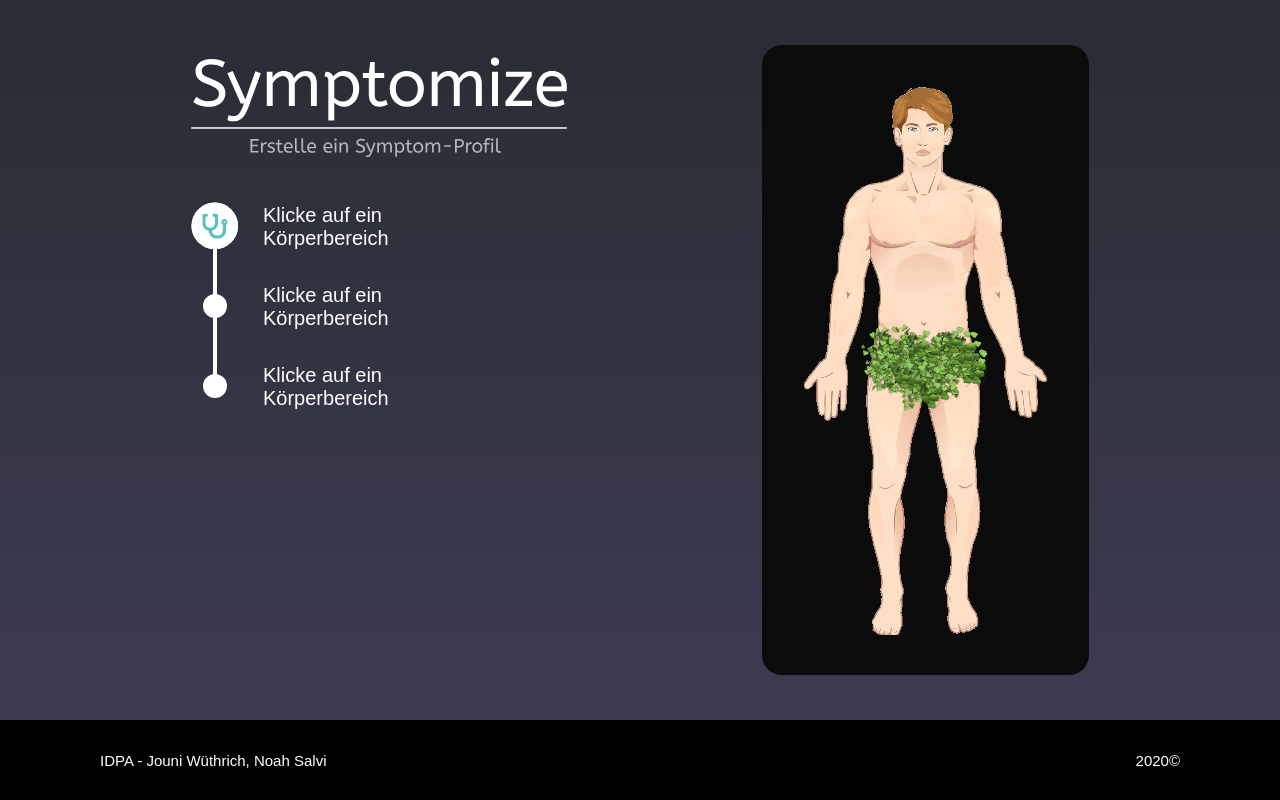
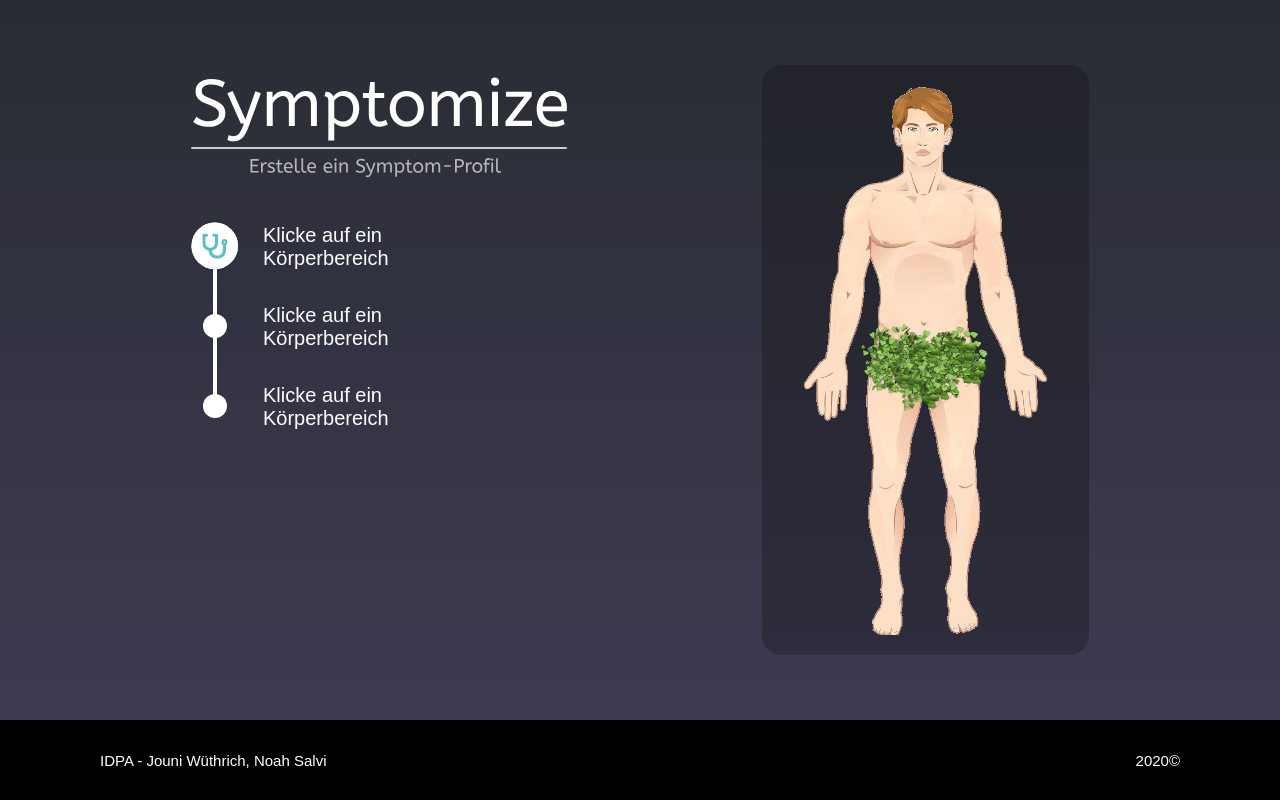
Before and after one commit to noahsalvi/Symptomize, an Angular app in the folder symptomize-web/: page /symp in a window 1280 px wide. Built offline with nearby package versions, Linux system fonts and the light colour scheme; a web font is replaced by a local one.

Commit message:
change human background

```diff
--- a/symptomize-web/src/app/symptomize/symptomize.component.scss
+++ b/symptomize-web/src/app/symptomize/symptomize.component.scss
@@ -93,13 +93,13 @@ canvas {
 
     .section-right {
       .human-container {
-        background: #0b0b0b;
+        background: #0b0b0b48;
         border-radius: 20px;
 
         display: flex;
         justify-content: center;
         align-items: center;
-        padding: 40px;
+        padding: 20px 40px;
         img {
           height: 550px;
         }
```
